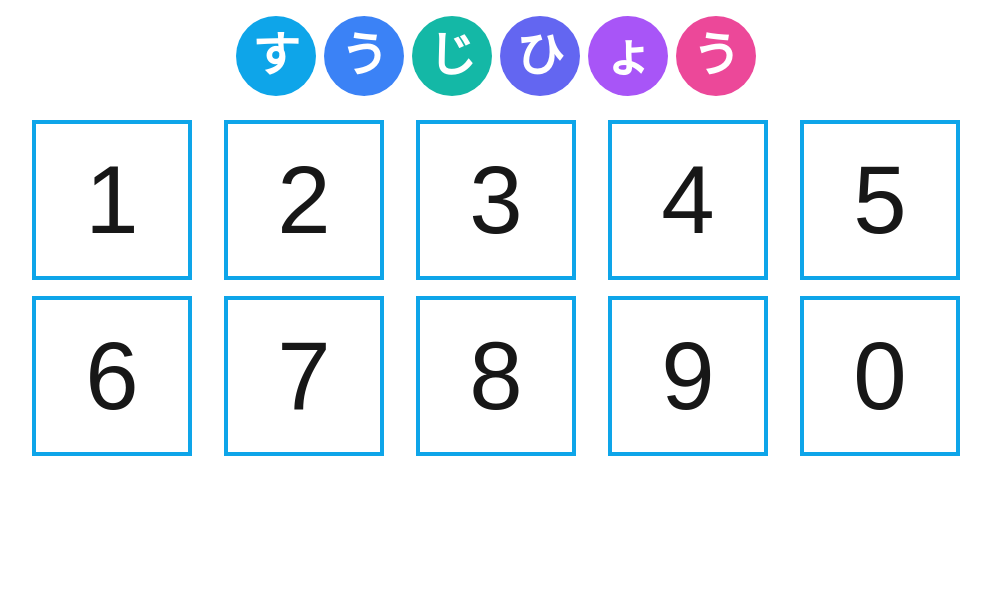
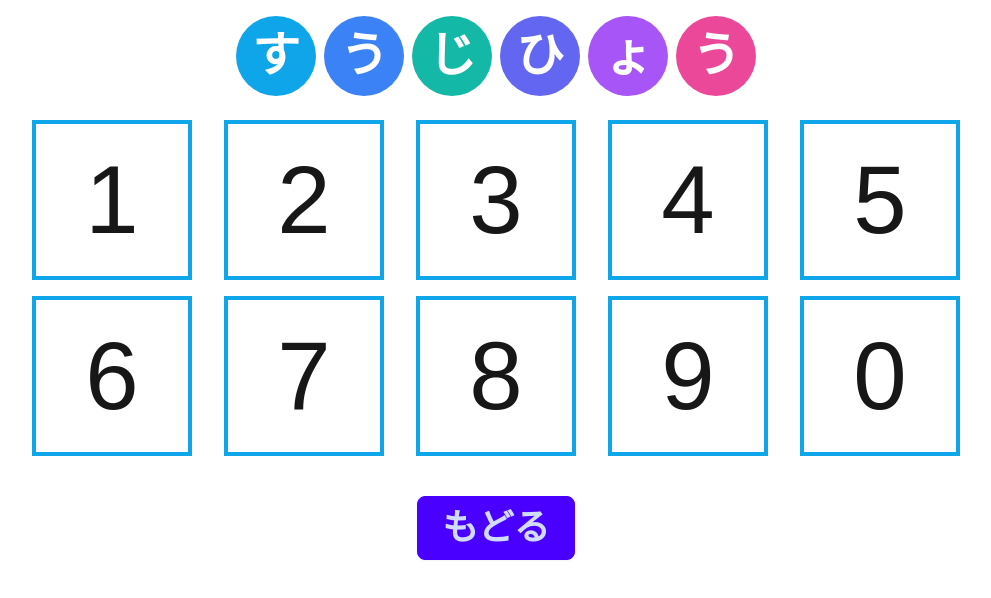
Before and after one commit to hypermkt/hyperkana, a Next.js app: page /numbers in a window 1280 px wide. Shown: the top 598 px of the page, without its empty margins (144-1135 px from the left). Built offline with nearby package versions, Linux system fonts and the light colour scheme.

Commit message:
もどるボタンを配置

```diff
--- a/src/app/numbers/page.tsx
+++ b/src/app/numbers/page.tsx
@@ -2,6 +2,7 @@
 
 import { numbers } from "@/app/constants/hiragana";
 import KanaTitle from "@/app/components/KanaTitle";
+import AnchorButton from "../components/AnchorButton";
 
 export default function NumbersPage() {
   const title = numbers.title;
@@ -26,6 +27,9 @@ export default function NumbersPage() {
           ))}
         </div>
       ))}
+      <div className="flex justify-center mt-8">
+        <AnchorButton href="/">もどる</AnchorButton>
+      </div>
     </div>
   );
 }
```
